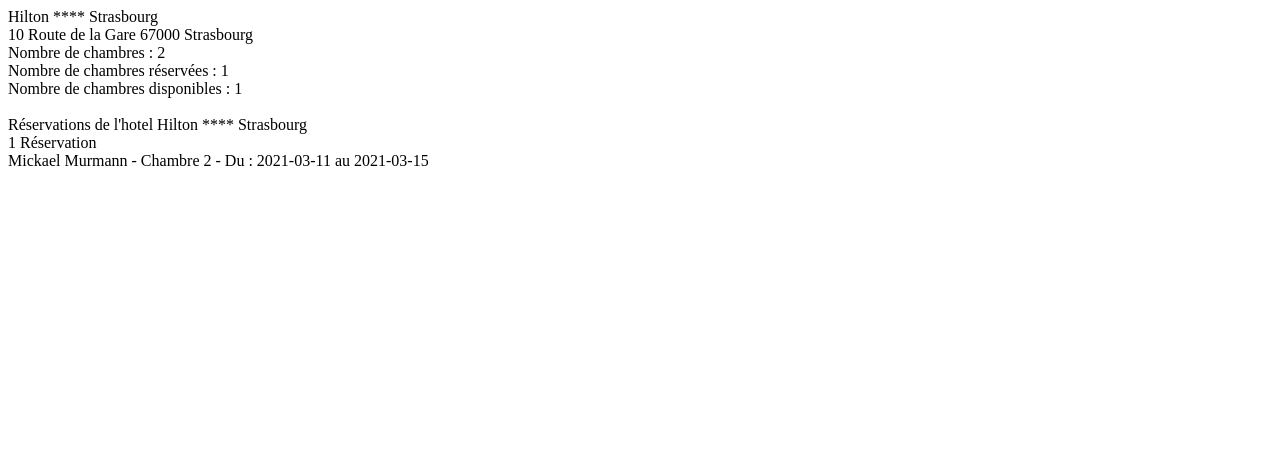
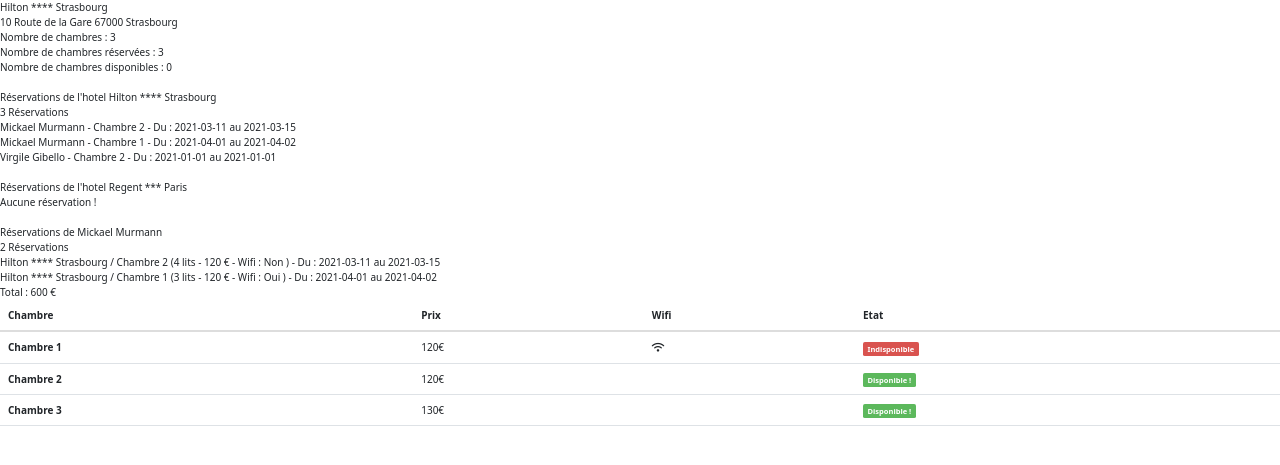
Before and after one commit to Skyflexx/Hotel, a PHP site: page / in a window 1280 px wide. Shown: the top 465 px of the page. Run offline with PHP 8.4, Linux system fonts and the light colour scheme.

Commit message:
Add some functions and bootstrap

```diff
--- a/Client.php
+++ b/Client.php
@@ -12,20 +12,47 @@ class Client {
         $this->lastname = $lastname;
         $this->reservations = array(); // Ce tableau sera incrémenté pour lister les résas de cette personne. Il contiendra une resa (hotel, chambre, client)
 
+    }
 
-
-    }
 
     public function __tostring(){
         return $this->firstname." ".$this->lastname;
     }
 
-
-
-
-
     public function addResa($reservation){
         $this->reservations[] = $reservation; // Ajout de la réservation (Hotel, chambre, client) à ce tableau ce qui permettra de sortir toutes les resa de ce Client.
+    }
+
+    public function getReservationsList(){   // Sort toutes les infos des réservations de ce client.
+
+        $nbResa = count($this->reservations);
+
+        $infos = "Réservations de $this <br>  ";
+
+        if ($nbResa == 0){
+            $infos .= "Aucune réservation !";
+        } else if ($nbResa == 1){
+            $infos .= "$nbResa Réservation <br>";
+        } else $infos .= "$nbResa Réservations <br>";
+
+        // Récupération des données depuis l'array Réservations qui contient des objets de type Réservation
+
+        $priceTotal = 0; // Initialisation d'une variable qui calculera le montant total des réservations.
+
+        foreach ($this->reservations as $reservation){
+
+            $dateBegin = $reservation->getBegin()->format("Y-m-d"); // Récupération de la date de début de la resa
+            $dateEnd = $reservation->getEnd()->format("Y-m-d"); // Récupération de la date de fin
+
+            $infos .= $reservation->getHotel()." / ".$reservation->getroom()." (".$reservation->getroom()->getNbrBed()." lits - ".$reservation->getroom()->getPrice(). " € - Wifi : ".$reservation->getroom()->getStatutwifi().") - "."Du : $dateBegin au $dateEnd <br>";
+
+            $priceTotal += $reservation->calculPrice(); // Appel de la fct calculPrice de l'objet Reservation qui calcule en fct du nbr de jours passés.
+        }
+
+        $infos .= "Total : $priceTotal €";
+
+        return $infos;
+
     }
 
 
--- a/Hotel.php
+++ b/Hotel.php
@@ -57,11 +57,13 @@ class Hotel {
 
         $nbResa = count($this->reservations);
 
-        $infos = "Réservations de l'hotel $this <br> $nbResa ";
+        $infos = "Réservations de l'hotel $this <br>  ";
 
-        if ($nbResa == 1){
-            $infos .= "Réservation <br>";
-        } else $infos .= "Réservations <br>";
+        if ($nbResa == 0){
+            $infos .= "Aucune réservation ! <br>";
+        } else if ($nbResa == 1){
+            $infos .= "$nbResa Réservation <br>";
+        } else $infos .= "$nbResa Réservations <br>";
 
         // Récupération des données depuis l'array Réservations qui contient des objets
 
@@ -70,10 +72,73 @@ class Hotel {
             $dateBegin = $reservation->getBegin()->format("Y-m-d"); // Récupération de la date de début de la resa
             $dateEnd = $reservation->getEnd()->format("Y-m-d"); // Récupération de la date de fin
 
-            $infos .= $reservation->getClient()." - ".$reservation->getroom()." - "."Du : $dateBegin au $dateEnd";
+            $infos .= $reservation->getClient()." - ".$reservation->getroom()." - "."Du : $dateBegin au $dateEnd <br>";
         }
 
+        $infos .= "<br>";
+
         return $infos;
+
+    }
+
+    public function getStatutRoom(){ // Affichage en bootstrap de la liste des chambres et leurs features dans l'hotel.
+
+        // $content représente le contenu qui sera affiché en boostrap.
+        // Dans un 1er temps on ajoute à $content les différentes colonnes de la table.
+
+        $content = "
+            <table class='table table-white'>
+            <thead>
+            <tr>
+
+            <th scope='col'>Chambre</th>
+            <th scope='col'>Prix</th>
+            <th scope='col'>Wifi</th>
+            <th scope='col'>Etat</th>
+            </tr>
+            </thead>
+            <tbody>
+        ";
+
+        // Dans un second temps, insertion des lignes en parcourant l'array Rooms qui contient les objets Room.
+
+        foreach ($this->rooms as $room){
+
+            // contitionnel pour sortir un logo wifi en bootstrap.
+
+            if ($room->getWifi()){
+                $wifi = "<i class='fa-solid fa-wifi'></i>";
+            } else {
+                $wifi = "";
+            }
+
+            // Conditionnel pour sortir une étiquette disponible ou indisponible en bootstrap.
+
+            if ($room->getAvailable()){
+                $availability = "<span class='label label-success'>Disponible !</span>";
+            } else {
+                $availability = "<span class='label label-danger'>Indisponible</span>";
+            }
+
+            // Afichage du contenu dans un tableau bootstrap.
+
+            $content.=
+            "<tr>".
+                "<th scope='row'>$room</th>".
+                "<td>".$room->getPrice()."€</td>".
+                "<td>".$wifi."</td>".
+                "<td>".$availability."</td>
+            </tr>";
+
+        }
+
+        // Dans un 3e temps, fermeture du tableau.
+
+        $content.=
+        "</tbody>
+        </table>";
+
+        return $content;
 
     }
 
--- a/Reservation.php
+++ b/Reservation.php
@@ -25,8 +25,18 @@ Class Reservation{
 
     }
 
+    public function calculPrice(){ // Calcul du prix d'une resa en partant du nbr de jours réservés.
 
-// On pourra éventuellement ajouter une fonction qui, selon la date du jour via une comparaison entre la date de fin et la date du jour, pourra remettre la chambre en disponible.
+        $stayDuration = $this->begin->diff($this->end); // Calcul du nb de jours. Si == 0 en cas d'1 jours de resa, alors on sort juste le prix de la chambre.
+
+        if ($stayDuration->d == 0) {
+
+            $price = $this->getRoom()->getPrice();
+
+        } else $price = $this->getRoom()->getPrice() * $stayDuration->d; // Sinon, multiplication par le nbr de jour sinon ça ferait une multiplication par 0.
+
+        return $price ;
+    }
 
     public function getHotel()
     {
--- a/Room.php
+++ b/Room.php
@@ -29,7 +29,7 @@ class Room{
     }
 
     public function changeAvailable(){
-        $this->available = !$this->available; // Changement automatique du statut dispo si une réservation est
+        $this->available = !$this->available; // Changement automatique du statut dispo si une réservation est faite.
 
     }
 
@@ -122,9 +122,18 @@ class Room{
         return $this;
     }
 
+    public function getAvailable()
+    {
+        return $this->available;
+    }
 
 
+    public function setAvailable($available)
+    {
+        $this->available = $available;
 
+        return $this;
+    }
 }
 
 ?>
--- a/index.php
+++ b/index.php
@@ -4,6 +4,9 @@
     <meta charset="UTF-8">
     <meta http-equiv="X-UA-Compatible" content="IE=edge">
     <meta name="viewport" content="width=device-width, initial-scale=1.0">
+    <link rel="stylesheet" href="https://maxcdn.bootstrapcdn.com/bootstrap/3.4.1/css/bootstrap.min.css">
+    <link href="https://cdn.jsdelivr.net/npm/bootstrap@5.2.3/dist/css/bootstrap.min.css" rel="stylesheet">
+    <link rel="stylesheet" href="https://cdnjs.cloudflare.com/ajax/libs/font-awesome/6.4.0/css/all.min.css" integrity="sha512-iecdLmaskl7CVkqkXNQ/ZH/XLlvWZOJyj7Yy7tcenmpD1ypASozpmT/E0iPtmFIB46ZmdtAc9eNBvH0H/ZpiBw==" crossorigin="anonymous" referrerpolicy="no-referrer" />
     <title>Hotels</title>
 </head>
 <body>
@@ -19,13 +22,18 @@
         // Instanciations
 
         $hilton = new Hotel("Hilton ****", "10 Route de la Gare", "67000", "Strasbourg");
+        $regent = new Hotel("Regent ***", "61 rue dauphine", "75006", "Paris");
 
-        $room1 = new Room (3, false, 120, $hilton);
+        $room1 = new Room (3, true, 120, $hilton);
         $room2 = new Room (4, false, 120, $hilton);
+        $room3 = new Room (2, false, 130, $hilton);
 
         $client1 = new Client ("Mickael", "Murmann");
+        $client2 = new Client ("Virgile", "Gibello");
 
         $resa1 = new Reservation ($hilton, $room2, $client1, "03/11/2021", "03/15/2021");
+        $resa2 = new Reservation ($hilton, $room1, $client1, "04/01/2021", "04/02/2021");
+        $resa3 = new Reservation ($hilton, $room2, $client2, "01/01/2021", "01/01/2021");
 
 
         // Tests des fonctions
@@ -37,7 +45,22 @@
 
         echo $hilton->getReservationsList();
 
+        echo $regent->getReservationsList();
+
+        echo $client1->getReservationsList();
+
+
+        // $begin = new Datetime("03/11/2021");
+        // $end = new Datetime ("03/15/2021");
+
+        // $stayDuration = $begin->diff($end);
+
+        // echo $stayDuration->d;
+
+      echo $hilton->getStatutRoom();
+
     ?>
 
+<script src="https://cdn.jsdelivr.net/npm/bootstrap@5.2.3/dist/js/bootstrap.bundle.min.js"></script>
 </body>
 </html>
```
